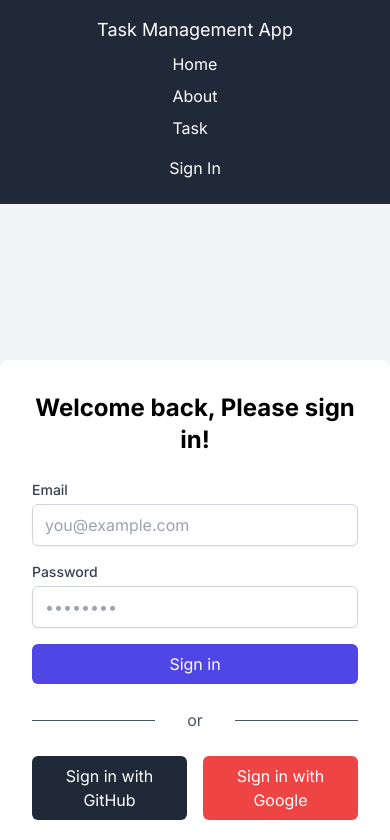
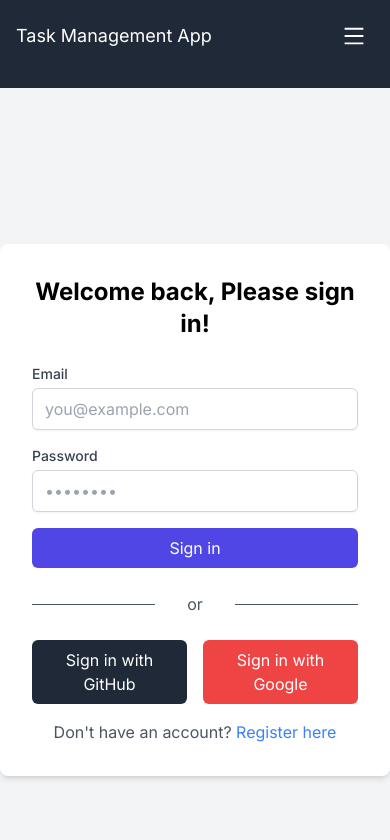
Before and after one commit to Anilkushwaha782000/nextAuth, a Next.js app: page /login in a window 390 px wide. Shown: the top 840 px of the page. Built offline with nearby package versions, Linux system fonts and the light colour scheme; no server answers.

Commit message:
update navbar for mobile

```diff
--- a/src/app/components/Header.tsx
+++ b/src/app/components/Header.tsx
@@ -1,17 +1,41 @@
 
 "use client"
+import React,{useState} from 'react'
 import { useSession } from 'next-auth/react';
-import { useRouter } from 'next/navigation';
+import { useRouter,usePathname } from 'next/navigation';
 import { signOut } from 'next-auth/react';
+import { AiOutlineMenu, AiOutlineClose } from "react-icons/ai"
 const Header = () => {
     const { data: session, status } = useSession();
     const router = useRouter()
-    console.log("result>>",status)
-    console.log("session credentials>>",session)
+    const pathName=usePathname()
+    const [isOpen, setIsOpen] = useState(false);
+
+    const toggleMenu = () => {
+      setIsOpen(!isOpen);
+    };
     return (
         <header className="flex flex-col md:flex-row justify-between items-center p-4 bg-gray-800 text-white">
-        <h1 className="text-lg md:text-xl mb-2 md:mb-0">Task Management App</h1>
-        <nav className="flex flex-col md:flex-row gap-2 md:gap-4 mb-2 md:mb-0">
+        <div className="flex items-center justify-between w-full md:w-auto mb-2 md:mb-0">
+        <h1 className="text-lg md:text-xl">Task Management App</h1>
+        <button
+          className="md:hidden p-2 ml-2"
+          onClick={toggleMenu}
+          aria-label="Toggle Menu"
+        >
+          {isOpen ? (
+            <AiOutlineClose className="w-6 h-6" />
+          ) : (
+            <AiOutlineMenu className="w-6 h-6" />
+          )}
+        </button>
+      </div>
+        <nav className="relative flex items-center justify-between mb-2 md:mb-0">
+      <div
+        className={`flex-col md:flex-row gap-2 md:gap-4 ${
+          isOpen ? "flex" : "hidden"
+        } md:flex`}
+      >
         <a href="/" className="hover:underline">
           Home
         </a>
@@ -21,6 +45,7 @@ const Header = () => {
         <a href="/task" className="hover:underline">
           Task
         </a>
+      </div>
     </nav>
         <div className='flex gap-4 items-center justify-center'>
                 {status === 'authenticated' ? (
@@ -31,12 +56,14 @@ const Header = () => {
                 className='px-4 py-2 bg-transparent text-white-500 hover:text-blue-600 border-none transition-all'>Logout</button>
                   </div>
                 ) : (
+                    pathName !== "/login" && (
                         <button
-                        className="px-4 py-2 bg-transparent text-white-500 hover:text-blue-600 border-none transition-all"
-                        onClick={() => router.push('/login')}
+                          className="px-4 py-2 bg-transparent text-white hover:text-blue-600 transition-all"
+                          onClick={() => router.push("/login")}
                         >
                           Sign In
                         </button>
+                      )
                 )}
 
             </div>
```
Lines whose indentation alone changed are shown as unchanged.
